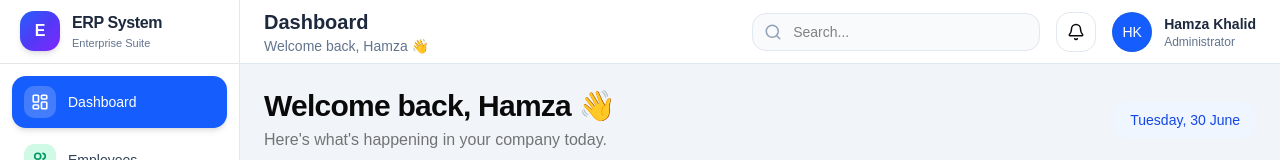
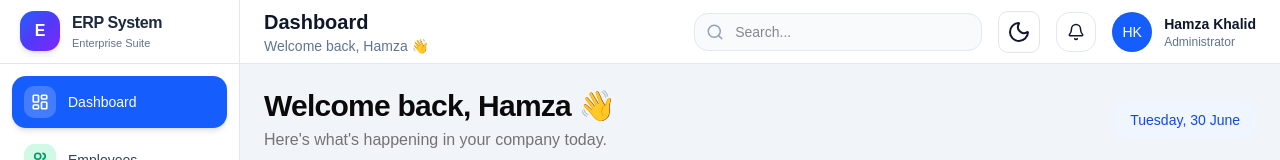
Before and after one commit to Hamza11067/erp-mern, a React (Vite) app in the folder client/: page / in a window 1280 px wide. Shown: the top 160 px of the page. Built offline with nearby package versions, Linux system fonts and the light colour scheme; sample sign-in values are in the browser's storage.

Commit message:
Working on Dark Mode

```diff
--- a/client/package.json
+++ b/client/package.json
@@ -21,6 +21,7 @@
     "clsx": "^2.1.1",
     "cors": "^2.8.6",
     "lucide-react": "^1.22.0",
+    "next-themes": "^0.4.6",
     "react": "^19.2.7",
     "react-dom": "^19.2.7",
     "react-hook-form": "^7.80.0",
--- /dev/null
+++ b/client/src/components/ThemeToggle.jsx
@@ -0,0 +1,17 @@
+import { Sun, Moon } from "lucide-react";
+import { useTheme } from "next-themes";
+
+export default function ThemeToggle() {
+  const { theme, setTheme } = useTheme();
+
+  return (
+    <button
+      onClick={() =>
+        setTheme(theme === "dark" ? "light" : "dark")
+      }
+      className="p-2 rounded-lg border"
+    >
+      {theme === "dark" ? <Sun /> : <Moon />}
+    </button>
+  );
+}
--- a/client/src/components/layout/Navbar.jsx
+++ b/client/src/components/layout/Navbar.jsx
@@ -1,41 +1,100 @@
 import { Search, Bell } from "lucide-react";
+import ThemeToggle from "../ThemeToggle";
 import { Avatar, AvatarFallback } from "@/components/ui/avatar";
 
 export default function Navbar() {
   return (
-    <header className="h-16 bg-white border-b border-slate-200 flex items-center justify-between px-6">
+    <header
+      className="
+        h-16
+        flex
+        items-center
+        justify-between
+        px-6
+        border-b
+
+        bg-white
+        border-slate-200
+        text-slate-900
+
+        dark:bg-zinc-900
+        dark:border-zinc-800
+        dark:text-white
+      "
+    >
       {/* Left */}
       <div>
-        <h1 className="text-xl font-bold text-slate-800">Dashboard</h1>
+        <h1 className="text-xl font-bold">Dashboard</h1>
 
-        <p className="text-sm text-slate-500">Welcome back, Hamza 👋</p>
+        <p className="text-sm text-slate-500 dark:text-zinc-400">
+          Welcome back, Hamza 👋
+        </p>
       </div>
 
       {/* Right */}
       <div className="flex items-center gap-4">
         {/* Search */}
-
         <div className="relative hidden md:block">
           <Search
             size={18}
-            className="absolute left-3 top-1/2 -translate-y-1/2 text-slate-400"
+            className="
+              absolute left-3 top-1/2 -translate-y-1/2
+              text-slate-400
+              dark:text-zinc-500
+            "
           />
 
           <input
             type="text"
             placeholder="Search..."
-            className="w-72 rounded-xl border border-slate-200 bg-slate-50 py-2 pl-10 pr-4 text-sm outline-none transition-all focus:border-blue-500 focus:bg-white"
+            className="
+              w-72
+              rounded-xl
+              border
+              py-2 pl-10 pr-4
+              text-sm
+              outline-none
+              transition-all
+
+              bg-slate-50
+              border-slate-200
+              text-slate-900
+
+              focus:border-blue-500
+              focus:bg-white
+
+              dark:bg-zinc-800
+              dark:border-zinc-700
+              dark:text-white
+              dark:focus:bg-zinc-900
+              dark:focus:border-blue-400
+            "
           />
         </div>
 
+        {/* Theme Toggle */}
+        <ThemeToggle />
+
         {/* Notification */}
+        <button
+          className="
+            flex h-10 w-10 items-center justify-center
+            rounded-xl border
+            transition
 
-        <button className="flex h-10 w-10 items-center justify-center rounded-xl border border-slate-200 bg-white transition hover:bg-slate-100">
+            bg-white
+            border-slate-200
+            hover:bg-slate-100
+
+            dark:bg-zinc-800
+            dark:border-zinc-700
+            dark:hover:bg-zinc-700
+          "
+        >
           <Bell size={18} />
         </button>
 
         {/* Avatar */}
-
         <div className="flex items-center gap-3">
           <Avatar className="h-10 w-10">
             <AvatarFallback className="bg-blue-600 text-white">
@@ -44,9 +103,13 @@ export default function Navbar() {
           </Avatar>
 
           <div className="hidden lg:block">
-            <p className="text-sm font-semibold text-slate-800">Hamza Khalid</p>
+            <p className="text-sm font-semibold">
+              Hamza Khalid
+            </p>
 
-            <p className="text-xs text-slate-500">Administrator</p>
+            <p className="text-xs text-slate-500 dark:text-zinc-400">
+              Administrator
+            </p>
           </div>
         </div>
       </div>
--- a/client/src/main.jsx
+++ b/client/src/main.jsx
@@ -5,6 +5,7 @@ import ReactDOM from "react-dom/client";
 import App from "./App";
 import "./index.css";
 import { Toaster } from "sonner";
+import { ThemeProvider } from "next-themes";
 
 const queryClient = new QueryClient({
   defaultOptions: {
@@ -19,8 +20,10 @@ const queryClient = new QueryClient({
 ReactDOM.createRoot(document.getElementById("root")).render(
   <QueryClientProvider client={queryClient}>
     <BrowserRouter>
-      <App />
-      <Toaster richColors position="top-right" />
+      <ThemeProvider attribute="class" defaultTheme="system" enableSystem>
+        <App />
+        <Toaster richColors position="top-right" />
+      </ThemeProvider>
     </BrowserRouter>
     <ReactQueryDevtools initialIsOpen={false} />
   </QueryClientProvider>,
```
Also changed, not shown: 2 other files (tests, documents, lock files or other folders).
